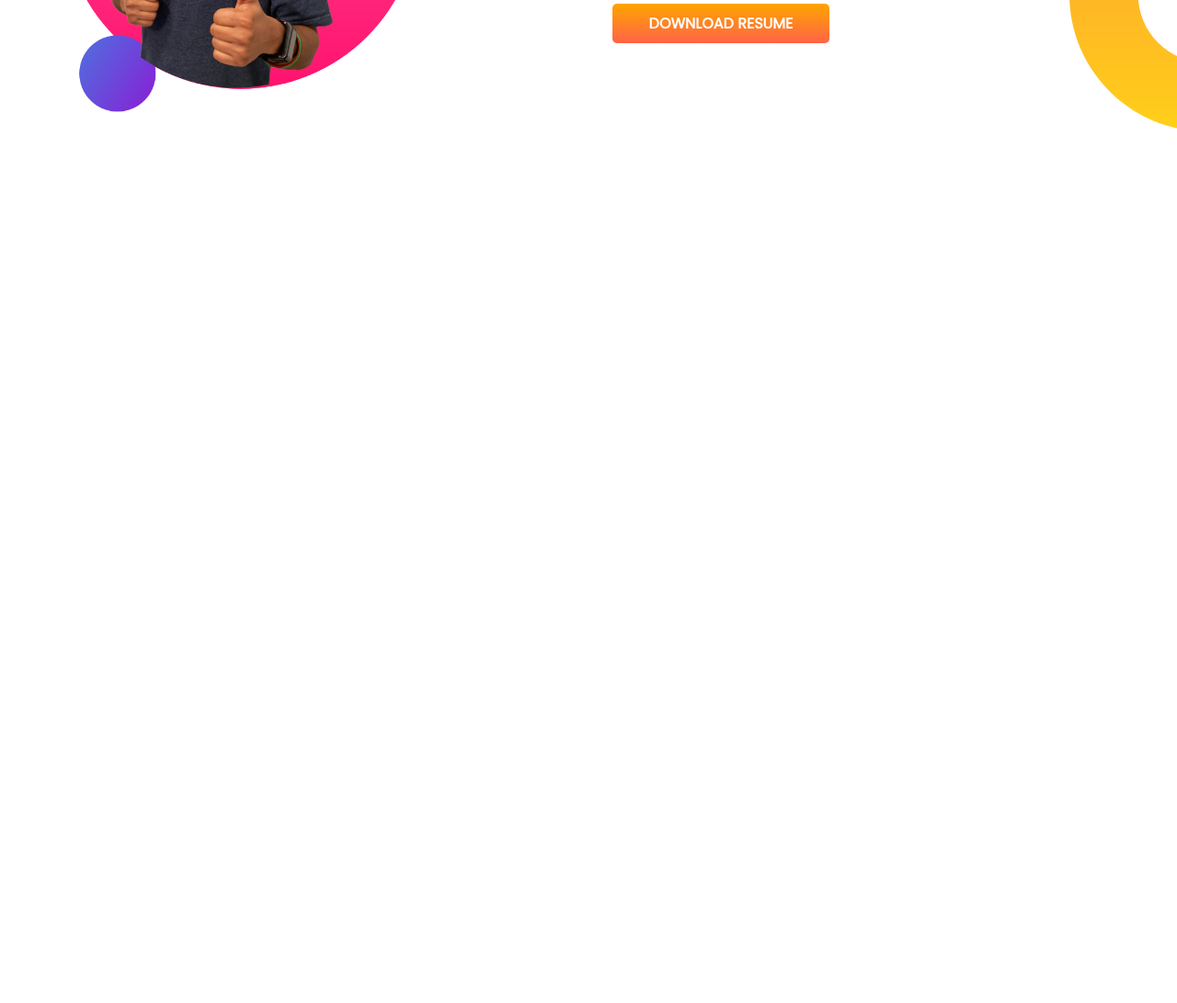
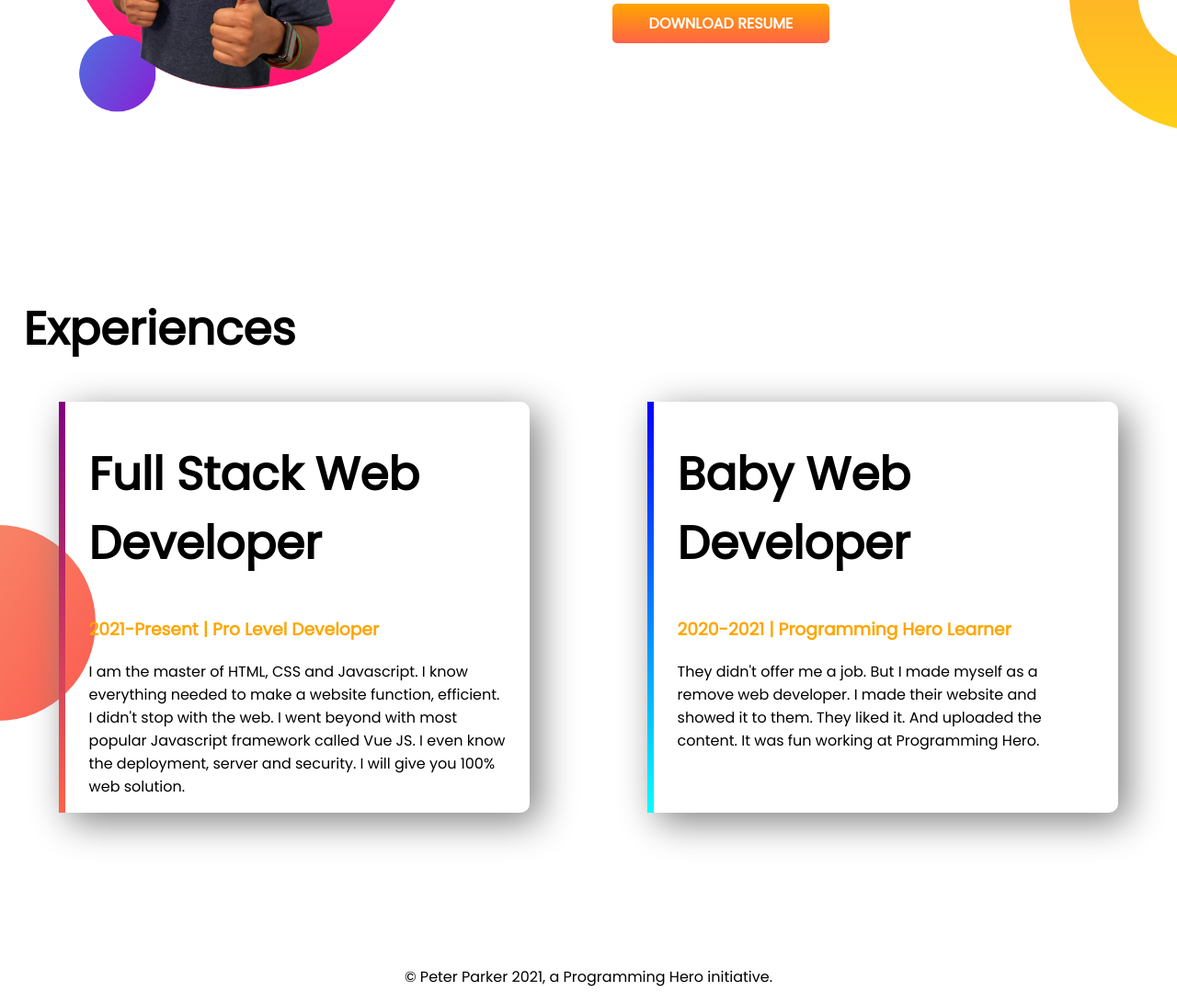
Before and after one commit to firoz-ruet/developer-portfolio, a plain HTML site: page index.html in a window 1280 px wide. Shown: the part 979-2070 px from the top of the page at 92% size. Before the commit the page ends 1258 px from the top, so only its background shows below. Drawn offline with Linux system fonts and the light colour scheme.

Commit message:
complete

```diff
--- a/index.html
+++ b/index.html
@@ -13,7 +13,7 @@
 </head>
 
 <body>
-    <section class="top-baner">
+    <section class="top-baner flexible-container">
         <div class="half-width">
             <h1>Welcome To</h1>
             <h1><span class="orange-color">Jhankar Mahabub</span> World!</h1>
@@ -29,7 +29,7 @@
             <img src="images/jhankar-background.png" alt="">
         </div>
     </section>
-    <section class="dream-big">
+    <section class="dream-big flexible-container">
         <div class="half-width">
             <img src="images/jhankar2.png" alt="">
         </div>
@@ -42,6 +42,32 @@
         </div>
 
     </section>
+    <section class="experience">
+        <div>
+            <h1 class="pading">Experiences</h1>
+        </div>
+        <div class="flexible-container">
+            <div id="full-stack" class="half-width experience-item">
+                <h1>Full Stack Web Developer</h1>
+                <h3 class="orange-color">2021-Present | Pro Level Developer</h3>
+                <p>I am the master of HTML, CSS and Javascript. I know everything needed to make a website function,
+                    efficient. I didn't stop with the web. I went beyond with most popular Javascript framework called
+                    Vue
+                    JS. I even know the deployment, server and security. I will give you 100% web solution.</p>
+            </div>
+            <div id="web-dev-experience" class="half-width experience-item">
+                <h1>Baby Web Developer</h1>
+                <h3 class="orange-color">2020-2021 | Programming Hero Learner</h3>
+                <p>They didn't offer me a job. But I made myself as a remove web developer. I made their website and
+                    showed
+                    it to them. They liked it. And uploaded the content. It was fun working at Programming Hero.</p>
+            </div>
+        </div>
+
+    </section>
+    <footer>
+        <p style="text-align: center;">© Peter Parker 2021, a Programming Hero initiative.</p>
+    </footer>
 
 
 </body>
--- a/style.css
+++ b/style.css
@@ -4,12 +4,16 @@ body{
 }
 h1{
     font-size: 50px;
+
+}
+.pading{
+    padding-left: 2%;
 }
 .orange-color{
     color: orange;
 
 }
-section{
+.flexible-container{
     display: flex;
     padding-bottom: 150px;
 }
@@ -37,3 +41,26 @@ section{
     background-repeat: no-repeat;
     background-position: right;
 }
+.experience-item{
+    box-shadow: 10px 10px 40px gray;
+    margin-left: 5%;
+    margin-right: 5%;
+    padding-right: 2%;
+    border-radius: 10px;
+}
+.experience{
+    background-image: url(images/exp-bg.png);
+    background-repeat: no-repeat;
+    background-position: left;
+}
+#web-dev-experience{
+    border-left: 7px solid;
+    border-image: linear-gradient(blue,cyan);
+    border-image-slice: 1;
+
+}
+#full-stack{
+    border-left: 7px solid;
+    border-image: linear-gradient(purple,tomato);
+    border-image-slice: 1;
+}
```
